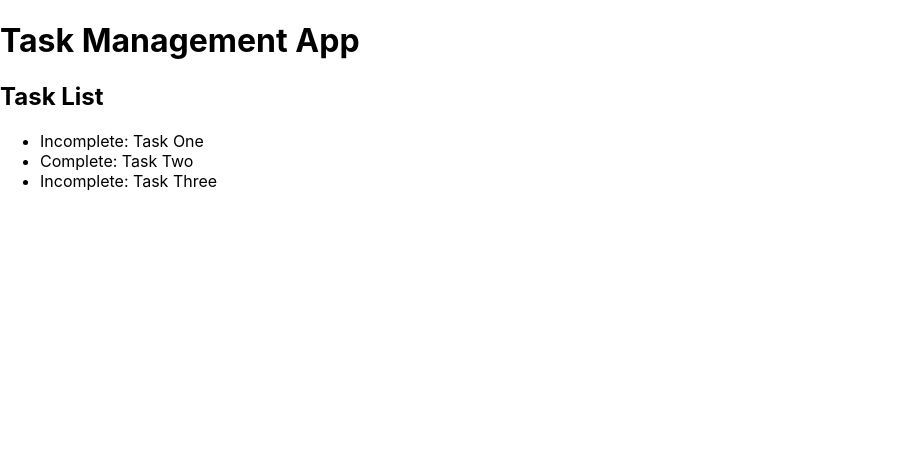
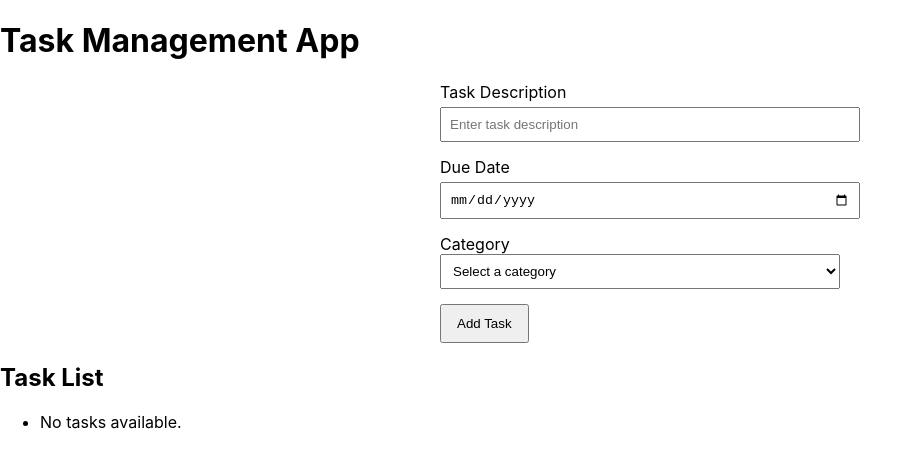
Before and after one commit to niteshpthorat/TaskManagementApp, a React (Create React App) app in the folder task-management-app/: page / in a window 1280 px wide. Shown: the top 468 px of the page, without its empty margins (0-923 px from the left). Built offline with nearby package versions, Linux system fonts and the light colour scheme.

Commit message:
Added the functionality of Add Task, Validations, Use Local Storage

```diff
--- a/task-management-app/src/App.tsx
+++ b/task-management-app/src/App.tsx
@@ -1,18 +1,39 @@
-import React from 'react';
-import TaskDisplay from './components/TaskList';
+import React, { useReducer, useEffect } from 'react';
+import TaskList from './components/TaskList';
+import TaskForm from './components/TaskForm';
 import { Task } from './models/Task';
+import useLocalStorage from './hooks/useLocalStorage';
+
+// Define the initial state as an empty array of tasks
+const initialState: Task[] = [];
+
+type Action = { type: 'ADD_TASK'; payload: Task };
+
+// Define the reducer function to manage task state
+const reducer = (state: Task[], action: Action): Task[] => {
+    if (action.type === 'ADD_TASK') {
+        return [...state, action.payload];
+    }
+    return state;
+};
 
 const App: React.FC = () => {
-    const sampleTasks: Task[] = [
-        { id: '1', description: 'Task One', isComplete: false },
-        { id: '2', description: 'Task Two', isComplete: true },
-        { id: '3', description: 'Task Three', isComplete: false },
-    ];
+    // Custom hooks for managing local storage
+    const [storedTasks, setStoredTasks] = useLocalStorage<Task[]>('tasks', initialState);
+
+    // For managing task stage
+    const [state, dispatch] = useReducer(reducer, storedTasks);
+
+    useEffect(() => {
+        setStoredTasks(state);
+    }, [state, setStoredTasks]);
 
     return (
         <div className="App">
             <h1>Task Management App</h1>
-            <TaskDisplay tasks={sampleTasks} />
+            <TaskForm dispatch={dispatch} />
+
+            <TaskList tasks={state} dispatch={dispatch} />
         </div>
     );
 };
--- /dev/null
+++ b/task-management-app/src/components/TaskForm.tsx
@@ -0,0 +1,92 @@
+import React, { useState } from 'react';
+import { Task } from '../models/Task';
+import { validateTask } from '../utils/validations';
+
+interface TaskFormProps {
+    dispatch: React.Dispatch<any>;
+}
+
+const TaskForm: React.FC<TaskFormProps> = ({ dispatch }) => {
+    const [taskDetails, setTaskDetails] = useState({
+        description: '',
+        dueDate: '',
+        category: '',
+    });
+
+    const handleInputChange = (e: React.ChangeEvent<HTMLInputElement | HTMLSelectElement>) => {
+        const { name, value } = e.target;
+        setTaskDetails((prev) => ({ ...prev, [name]: value }));
+    };
+
+    const handleSubmit = (e: React.FormEvent) => {
+        e.preventDefault();
+        const { description, dueDate, category } = taskDetails;
+        const dueDateObj = new Date(dueDate);
+
+        if (validateTask(description, dueDateObj, category)) {
+            const newTask: Task = {
+                id: Date.now().toString(),
+                description,
+                dueDate: dueDateObj,
+                category,
+                subtasks: [],
+                isComplete: false,
+            };
+
+            dispatch({ type: 'ADD_TASK', payload: newTask });
+            setTaskDetails({ description: '', dueDate: '', category: '' }); // Reset category
+        } else {
+            alert('Please ensure all fields are filled out correctly.');
+        }
+    };
+
+    return (
+        <form onSubmit={handleSubmit} style={{ maxWidth: '400px', margin: '0 auto' }}>
+            <div style={{ marginBottom: '15px' }}>
+                <label style={{ display: 'block', marginBottom: '5px' }}>Task Description</label>
+                <input
+                    type="text"
+                    name="description"
+                    value={taskDetails.description}
+                    onChange={handleInputChange}
+                    placeholder="Enter task description"
+                    required
+                    style={{ width: '100%', padding: '8px'}}
+                />
+            </div>
+
+            <div style={{ marginBottom: '15px' }}>
+                <label style={{ display: 'block', marginBottom: '5px' }}>Due Date</label>
+                <input
+                    type="date"
+                    name="dueDate"
+                    value={taskDetails.dueDate}
+                    onChange={handleInputChange}
+                    style={{ width: '100%', padding: '8px' }}
+                />
+            </div>
+
+            <div style={{ marginBottom: '15px' }}>
+                <label style={{ display: 'block' }}>Category</label>
+                <select
+                    name="category"
+                    value={taskDetails.category}
+                    onChange={handleInputChange}
+                    style={{ width: '100%', padding: '8px'}}
+                    required
+                >
+                    <option value="" disabled>Select a category</option>
+                    <option value="Work">Work</option>
+                    <option value="Personal">Personal</option>
+                    <option value="Urgent">Urgent</option>
+                </select>
+            </div>
+
+            <button type="submit" style={{ padding: '10px 15px'}}>
+                Add Task
+            </button>
+        </form>
+    );
+};
+
+export default TaskForm;
--- a/task-management-app/src/components/TaskList.tsx
+++ b/task-management-app/src/components/TaskList.tsx
@@ -3,19 +3,27 @@ import { Task } from '../models/Task';
 
 interface TaskListProps {
     tasks: Task[];
+    dispatch: React.Dispatch<any>;
 }
 
-const TaskList: React.FC<TaskListProps> = ({ tasks }) => {
+const TaskList: React.FC<TaskListProps> = ({ tasks, dispatch }) => {
+    // Display of Tasks
+    const renderTaskItem = (task: Task) => (
+        <li key={task.id}>
+            {task.description} : {task.isComplete ? 'Complete' : 'Incomplete'}
+            - Due: {task.dueDate.toLocaleDateString()} - Category : {task.category}
+        </li>
+    );
+
     return (
         <div>
             <h2>Task List</h2>
             <ul>
-                {tasks.map(task => (
-                    <li key={task.id}>
-                        {task.isComplete ? 'Complete: ' : 'Incomplete: '}
-                        {task.description}
-                    </li>
-                ))}
+                {tasks.length > 0 ? (
+                    tasks.map(renderTaskItem)
+                ) : (
+                    <li>No tasks available.</li>
+                )}
             </ul>
         </div>
     );
--- /dev/null
+++ b/task-management-app/src/hooks/useLocalStorage.ts
@@ -0,0 +1,25 @@
+import { useState, useEffect } from 'react';
+
+const useLocalStorage = <T>(key: string, initialValue: T) => {
+    const [storedValue, setStoredValue] = useState<T>(() => {
+        try {
+            const item = window.localStorage.getItem(key);
+            return item ? JSON.parse(item) : initialValue;
+        } catch (error) {
+            console.error(error);
+            return initialValue;
+        }
+    });
+
+    useEffect(() => {
+        try {
+            window.localStorage.setItem(key, JSON.stringify(storedValue));
+        } catch (error) {
+            console.error(error);
+        }
+    }, [key, storedValue]);
+
+    return [storedValue, setStoredValue] as const;
+};
+
+export default useLocalStorage;
--- /dev/null
+++ b/task-management-app/src/utils/validations.ts
@@ -0,0 +1,7 @@
+export const validateTask = (description: string, dueDate: Date, category: string): boolean => {
+    const isDescriptionValid = description.trim() !== '' && description.length <= 100;
+    const isDueDateValid = dueDate >= new Date();
+    const isCategoryValid = category.trim() !== '';
+
+    return isDescriptionValid && isDueDateValid && isCategoryValid;
+};
```
Also changed, not shown: task-management-app/src/models/Task.ts (+10 -1 lines).
